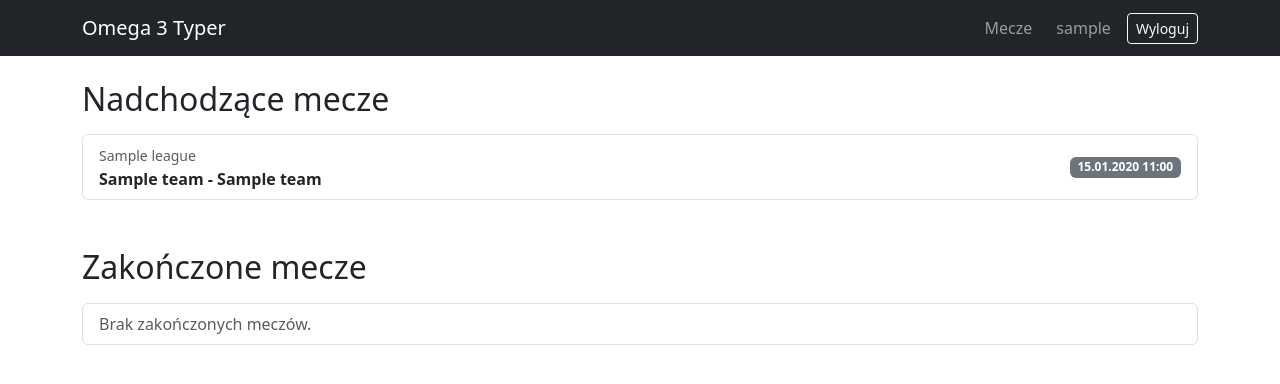
After one commit to lukaszsz1991/omega3typer, a Django app: page /matches/ in a window 1280 px wide. The commit adds this page. Shown: the top 384 px of the page. Run offline with Django 5.2, Linux system fonts and the light colour scheme; a user stored in the database is signed in; tables that the repository leaves empty hold one stand-in row (values such as "Sample post").

Commit message:
Dodano szablon Bootstrap

```diff
--- a/omega3typer/settings.py
+++ b/omega3typer/settings.py
@@ -109,9 +109,9 @@ AUTH_PASSWORD_VALIDATORS = [
 # Internationalization
 # https://docs.djangoproject.com/en/6.1/topics/i18n/
 
-LANGUAGE_CODE = 'en-us'
+LANGUAGE_CODE = 'pl'
 
-TIME_ZONE = 'UTC'
+TIME_ZONE = 'Europe/Warsaw'
 
 USE_I18N = True
 
--- /dev/null
+++ b/typer/templates/typer/base.html
@@ -0,0 +1,35 @@
+<!DOCTYPE html>
+<html lang="pl">
+<head>
+    <meta charset="UTF-8">
+    <meta name="viewport" content="width=device-width, initial-scale=1">
+    <title>{% block title %}Omega 3 Typer{% endblock %}</title>
+    <link href="https://cdn.jsdelivr.net/npm/bootstrap@5.3.3/dist/css/bootstrap.min.css" rel="stylesheet">
+</head>
+<body>
+    <nav class="navbar navbar-expand navbar-dark bg-dark mb-4">
+        <div class="container">
+            <a class="navbar-brand" href="{% url 'typer:home' %}">Omega 3 Typer</a>
+            <ul class="navbar-nav ms-auto align-items-center">
+                {% if user.is_authenticated %}
+                    <li class="nav-item"><a class="nav-link" href="{% url 'typer:match_list' %}">Mecze</a></li>
+                    <li class="nav-item"><span class="navbar-text mx-3">{{ user.username }}</span></li>
+                    <li class="nav-item">
+                        <form method="post" action="{% url 'typer:logout' %}">
+                            {% csrf_token %}
+                            <button type="submit" class="btn btn-outline-light btn-sm">Wyloguj</button>
+                        </form>
+                    </li>
+                {% else %}
+                    <li class="nav-item"><a class="nav-link" href="{% url 'typer:login' %}">Zaloguj</a></li>
+                    <li class="nav-item"><a class="nav-link" href="{% url 'typer:register' %}">Rejestracja</a></li>
+                {% endif %}
+            </ul>
+        </div>
+    </nav>
+
+    <main class="container">
+        {% block content %}{% endblock %}
+    </main>
+</body>
+</html>
--- /dev/null
+++ b/typer/templates/typer/match_list.html
@@ -0,0 +1,35 @@
+{% extends "typer/base.html" %}
+
+{% block title %}Mecze — Omega 3 Typer{% endblock %}
+
+{% block content %}
+<h2 class="mb-3">Nadchodzące mecze</h2>
+<div class="list-group mb-5">
+    {% for match in upcoming %}
+        <div class="list-group-item d-flex justify-content-between align-items-center">
+            <div>
+                <small class="text-muted">{{ match.league }}</small><br>
+                <strong>{{ match.home_team }} - {{ match.away_team }}</strong>
+            </div>
+            <span class="badge bg-secondary">{{ match.scheduled_at|date:"d.m.Y H:i" }}</span>
+        </div>
+    {% empty %}
+        <div class="list-group-item text-muted">Brak nadchodzących meczów.</div>
+    {% endfor %}
+</div>
+
+<h2 class="mb-3">Zakończone mecze</h2>
+<div class="list-group">
+    {% for match in finished %}
+        <div class="list-group-item d-flex justify-content-between align-items-center">
+            <div>
+                <small class="text-muted">{{ match.league }}</small><br>
+                <strong>{{ match.home_team }} {{ match.home_score }}:{{ match.away_score }} {{ match.away_team }}</strong>
+            </div>
+            <span class="badge bg-success">{{ match.scheduled_at|date:"d.m.Y" }}</span>
+        </div>
+    {% empty %}
+        <div class="list-group-item text-muted">Brak zakończonych meczów.</div>
+    {% endfor %}
+</div>
+{% endblock %}
--- a/typer/urls.py
+++ b/typer/urls.py
@@ -8,5 +8,6 @@ urlpatterns = [
     path('register/', views.register_view, name='register'),
     path('login/', auth_views.LoginView.as_view(template_name='typer/login.html'), name='login'),
     path('logout/', auth_views.LogoutView.as_view(), name='logout'),
+    path('matches/', views.match_list_view, name='match_list'),
     path('', views.home_view, name='home'),
 ]
--- a/typer/views.py
+++ b/typer/views.py
@@ -1,7 +1,18 @@
 from django.shortcuts import render, redirect
 from django.contrib.auth import login
+from django.contrib.auth.decorators import login_required
+from .models import Match
 from .forms import RegistrationForm
 
+@login_required
+def match_list_view(request):
+    matches = Match.objects.select_related("league", "home_team", "away_team")
+    upcoming = matches.exclude(status=Match.Status.FINISHED).order_by("scheduled_at")
+    finished = matches.filter(status=Match.Status.FINISHED)
+    return render(request,"typer/match_list.html", {
+        "upcoming": upcoming,
+        "finished": finished,
+    })
 
 def register_view(request):
     if request.method == "POST":
```
Also changed, not shown: typer/templates/typer/home.html (+5 -2 lines), typer/templates/typer/login.html (+4 -9 lines), typer/templates/typer/register.html (+4 -9 lines).
